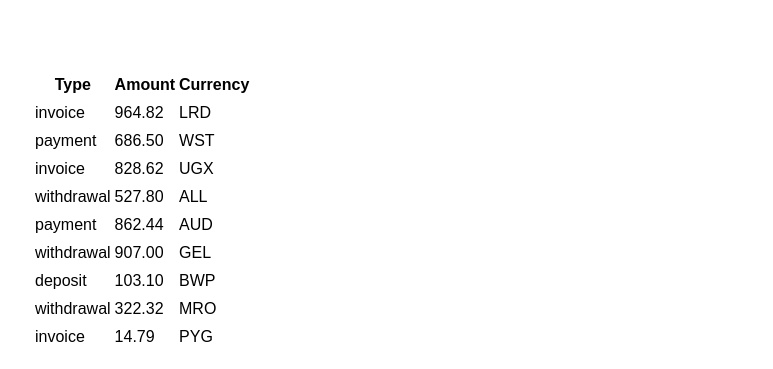
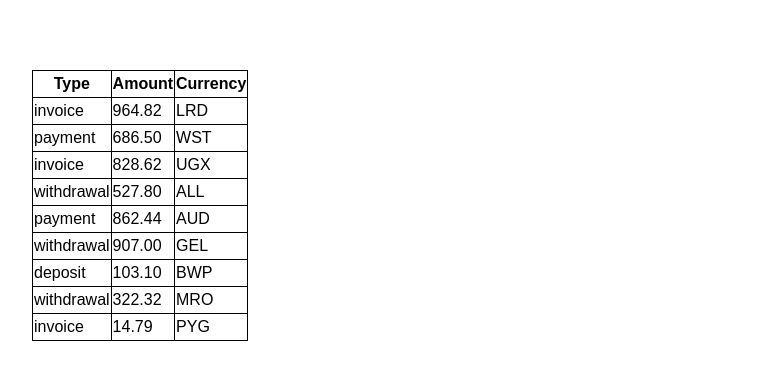
Before and after one commit to TetianaUMKA/goit-react-hm-01, a React (Vite) app: page / in a window 1280 px wide. Shown: the part 986-1355 px from the top of the page, without its empty margins (253-1026 px from the left). Built offline with nearby package versions, Linux system fonts and the light colour scheme.

Commit message:
Update index.css

```diff
--- a/src/index.css
+++ b/src/index.css
@@ -31,3 +31,12 @@ li {
 a {
   text-decoration: none;
 }
+
+table {
+  border-collapse: collapse;
+}
+
+th,
+td {
+  border: 1px solid black;
+}
```
